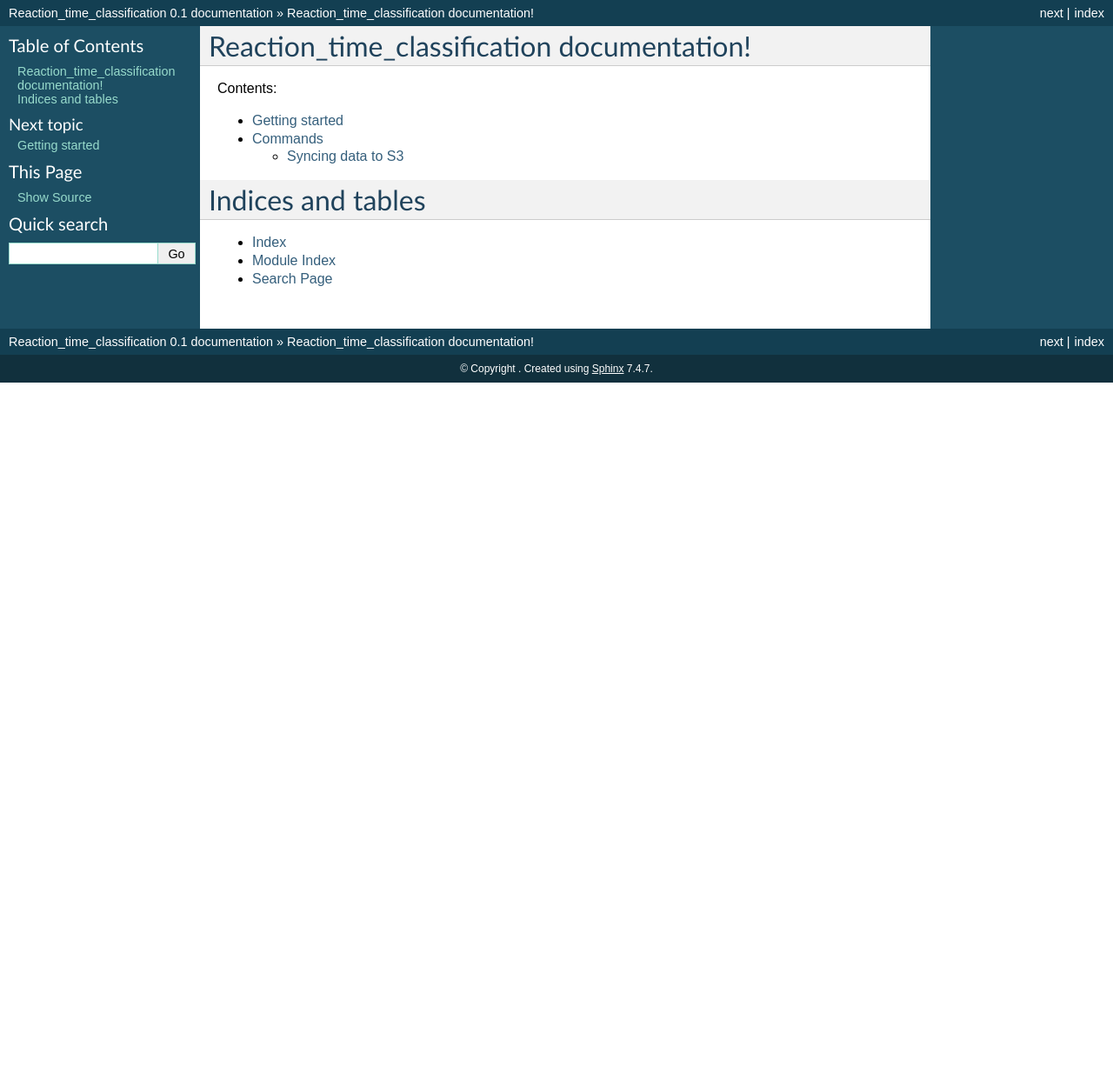
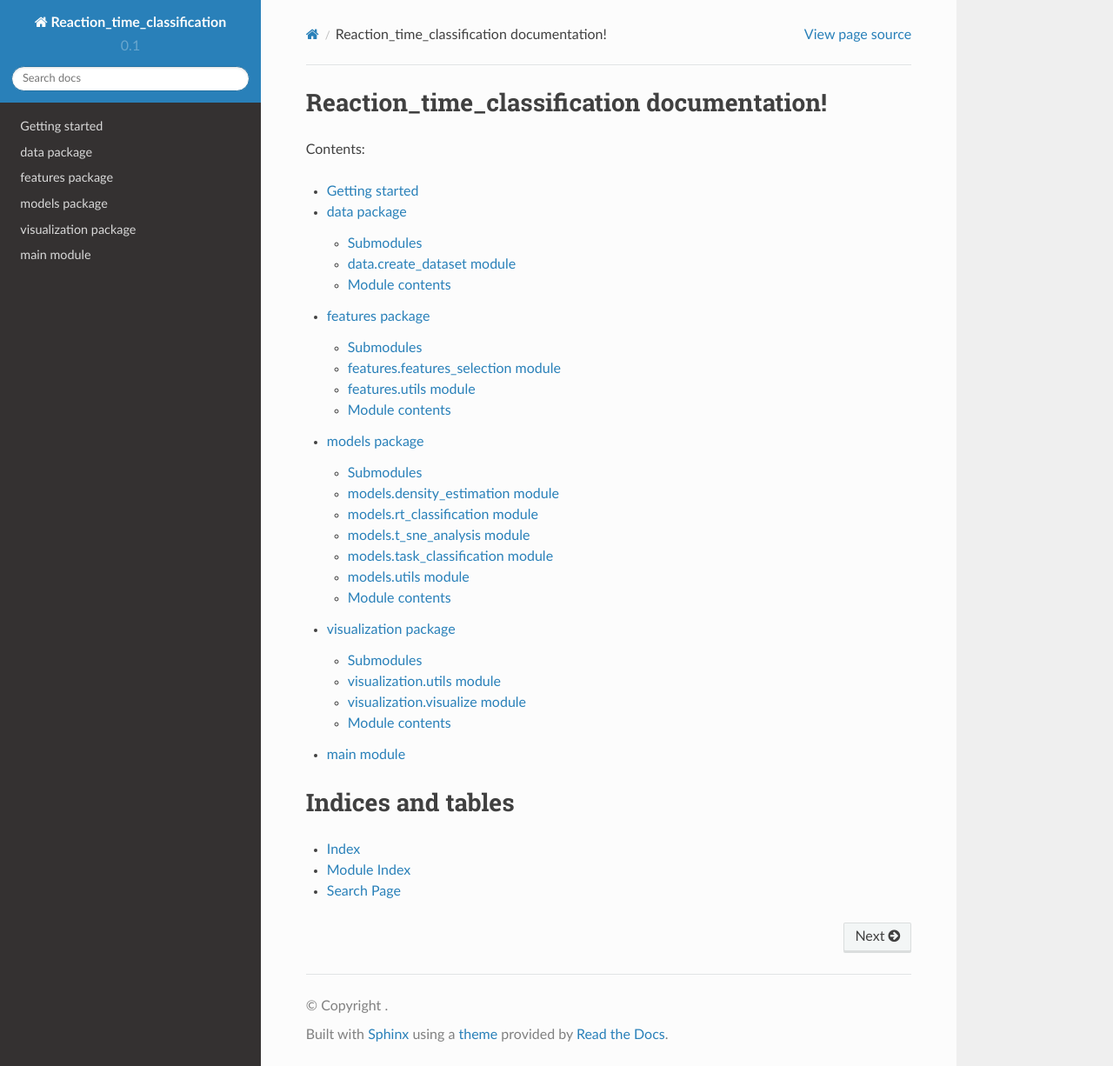
Before and after one commit to HemuManju/reaction-time-classification, a Sphinx documentation site: the page built from docs/index.rst, in a window 1280 px wide and 1226 px high. Shown: the whole window at 87% size. Built offline with Sphinx 7.4.7 and the Read the Docs theme 2.0.0, drawn with Linux system fonts in a browser that asks for light colours.

Commit message:
Documentation

```diff
--- a/docs/conf.py
+++ b/docs/conf.py
@@ -14,10 +14,11 @@
 import os
 import sys
 
+
 # If extensions (or modules to document with autodoc) are in another directory,
 # add these directories to sys.path here. If the directory is relative to the
 # documentation root, use os.path.abspath to make it absolute, like shown here.
-# sys.path.insert(0, os.path.abspath('.'))
+sys.path.insert(0, os.path.abspath('../src'))
 
 # -- General configuration -----------------------------------------------------
 
@@ -26,7 +27,7 @@ import sys
 
 # Add any Sphinx extension module names here, as strings. They can be extensions
 # coming with Sphinx (named 'sphinx.ext.*') or your custom ones.
-extensions = []
+extensions = ['sphinx.ext.napoleon', 'sphinx.ext.viewcode']
 
 # Add any paths that contain templates here, relative to this directory.
 templates_path = ['_templates']
@@ -60,7 +61,7 @@ release = '0.1'
 # non-false value, then it is used:
 # today = ''
 # Else, today_fmt is used as the format for a strftime call.
-# today_fmt = '%B %d, %Y'
+today_fmt = '%B %d, %Y'
 
 # List of patterns, relative to source directory, that match files and
 # directories to ignore when looking for source files.
@@ -70,15 +71,15 @@ exclude_patterns = ['_build']
 # default_role = None
 
 # If true, '()' will be appended to :func: etc. cross-reference text.
-# add_function_parentheses = True
+add_function_parentheses = True
 
 # If true, the current module name will be prepended to all description
 # unit titles (such as .. function::).
-# add_module_names = True
+add_module_names = False
 
 # If true, sectionauthor and moduleauthor directives will be shown in the
 # output. They are ignored by default.
-# show_authors = False
+show_authors = False
 
 # The name of the Pygments (syntax highlighting) style to use.
 pygments_style = 'sphinx'
@@ -91,7 +92,7 @@ pygments_style = 'sphinx'
 
 # The theme to use for HTML and HTML Help pages.  See the documentation for
 # a list of builtin themes.
-html_theme = 'default'
+html_theme = 'sphinx_rtd_theme'
 
 # Theme options are theme-specific and customize the look and feel of a theme
 # further.  For a list of options available for each theme, see the
--- a/docs/index.rst
+++ b/docs/index.rst
@@ -12,7 +12,11 @@ Contents:
    :maxdepth: 2
 
    getting-started
-   commands
+   source/data
+   source/features
+   source/models
+   source/visualization
+   source/main
 
 
 
--- /dev/null
+++ b/docs/source/data.rst
@@ -0,0 +1,22 @@
+data package
+============
+
+Submodules
+----------
+
+data.create\_dataset module
+---------------------------
+
+.. automodule:: data.create_dataset
+    :members:
+    :undoc-members:
+    :show-inheritance:
+
+
+Module contents
+---------------
+
+.. automodule:: data
+    :members:
+    :undoc-members:
+    :show-inheritance:
--- /dev/null
+++ b/docs/source/features.rst
@@ -0,0 +1,30 @@
+features package
+================
+
+Submodules
+----------
+
+features.features\_selection module
+-----------------------------------
+
+.. automodule:: features.features_selection
+    :members:
+    :undoc-members:
+    :show-inheritance:
+
+features.utils module
+---------------------
+
+.. automodule:: features.utils
+    :members:
+    :undoc-members:
+    :show-inheritance:
+
+
+Module contents
+---------------
+
+.. automodule:: features
+    :members:
+    :undoc-members:
+    :show-inheritance:
--- /dev/null
+++ b/docs/source/main.rst
@@ -0,0 +1,7 @@
+main module
+===========
+
+.. automodule:: main
+    :members:
+    :undoc-members:
+    :show-inheritance:
--- /dev/null
+++ b/docs/source/models.rst
@@ -0,0 +1,54 @@
+models package
+==============
+
+Submodules
+----------
+
+models.density\_estimation module
+---------------------------------
+
+.. automodule:: models.density_estimation
+    :members:
+    :undoc-members:
+    :show-inheritance:
+
+models.rt\_classification module
+--------------------------------
+
+.. automodule:: models.rt_classification
+    :members:
+    :undoc-members:
+    :show-inheritance:
+
+models.t\_sne\_analysis module
+------------------------------
+
+.. automodule:: models.t_sne_analysis
+    :members:
+    :undoc-members:
+    :show-inheritance:
+
+models.task\_classification module
+----------------------------------
+
+.. automodule:: models.task_classification
+    :members:
+    :undoc-members:
+    :show-inheritance:
+
+models.utils module
+-------------------
+
+.. automodule:: models.utils
+    :members:
+    :undoc-members:
+    :show-inheritance:
+
+
+Module contents
+---------------
+
+.. automodule:: models
+    :members:
+    :undoc-members:
+    :show-inheritance:
--- /dev/null
+++ b/docs/source/utils.rst
@@ -0,0 +1,7 @@
+utils module
+============
+
+.. automodule:: utils
+    :members:
+    :undoc-members:
+    :show-inheritance:
--- /dev/null
+++ b/docs/source/visualization.rst
@@ -0,0 +1,30 @@
+visualization package
+=====================
+
+Submodules
+----------
+
+visualization.utils module
+--------------------------
+
+.. automodule:: visualization.utils
+    :members:
+    :undoc-members:
+    :show-inheritance:
+
+visualization.visualize module
+------------------------------
+
+.. automodule:: visualization.visualize
+    :members:
+    :undoc-members:
+    :show-inheritance:
+
+
+Module contents
+---------------
+
+.. automodule:: visualization
+    :members:
+    :undoc-members:
+    :show-inheritance:
```
Also changed, not shown: docs/source/modules.rst (added, +12 -0 lines), src/__init__.py (deleted).
